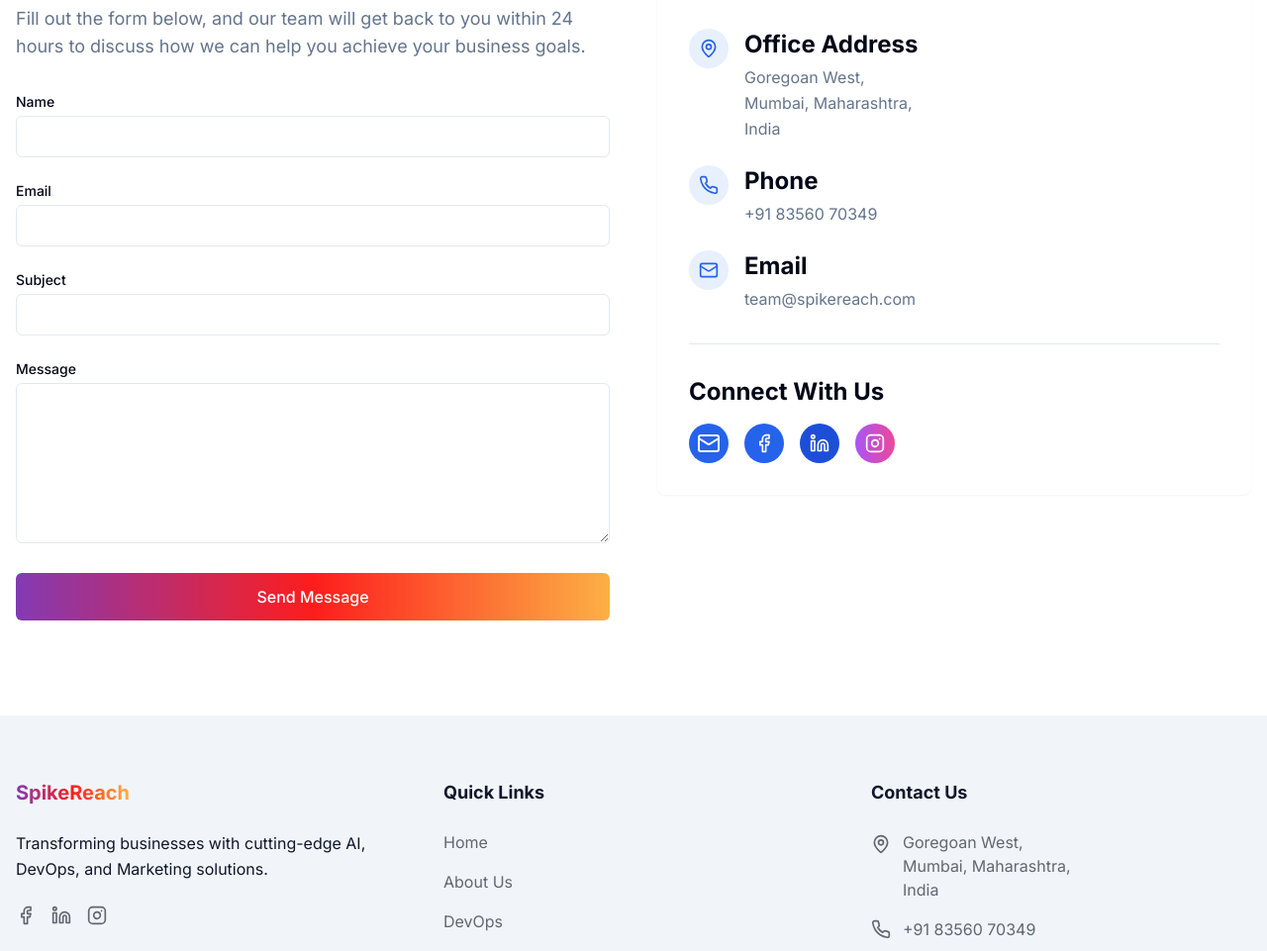
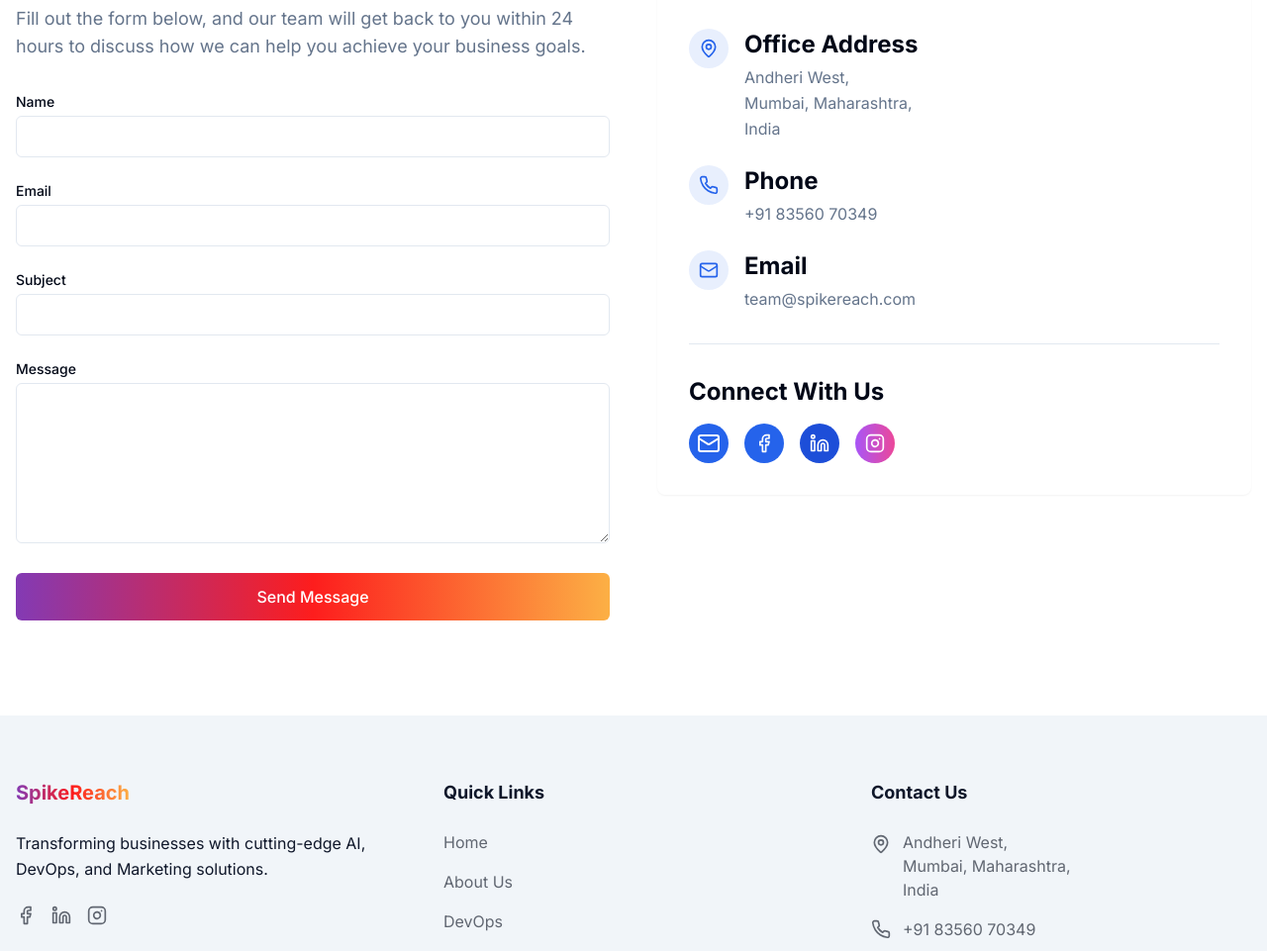
Before and after one commit to worthym330/spikereach-website, a Next.js app: page /contact in a window 1280 px wide. Shown: the part 735-1696 px from the top of the page at 99% size. Built offline with nearby package versions, Linux system fonts and the light colour scheme.

Commit message:
address change

```diff
--- a/components/Footer.tsx
+++ b/components/Footer.tsx
@@ -85,7 +85,7 @@ const Footer = () => {
               <li className="flex items-start">
                 <MapPin size={20} className="mr-3 text-foreground/60 flex-shrink-0 mt-1" />
                 <span className="text-foreground/60">
-                Goregoan West,
+                Andheri West,
               <br />
               Mumbai, Maharashtra,
               <br />
--- a/components/contact/ContactInfo.tsx
+++ b/components/contact/ContactInfo.tsx
@@ -13,7 +13,7 @@ const ContactInfo = () => {
           <div>
             <h4 className="font-bold mb-1">Office Address</h4>
             <p className="text-muted-foreground">
-              Goregoan West,
+              Andheri West,
               <br />
               Mumbai, Maharashtra,
               <br />
```
